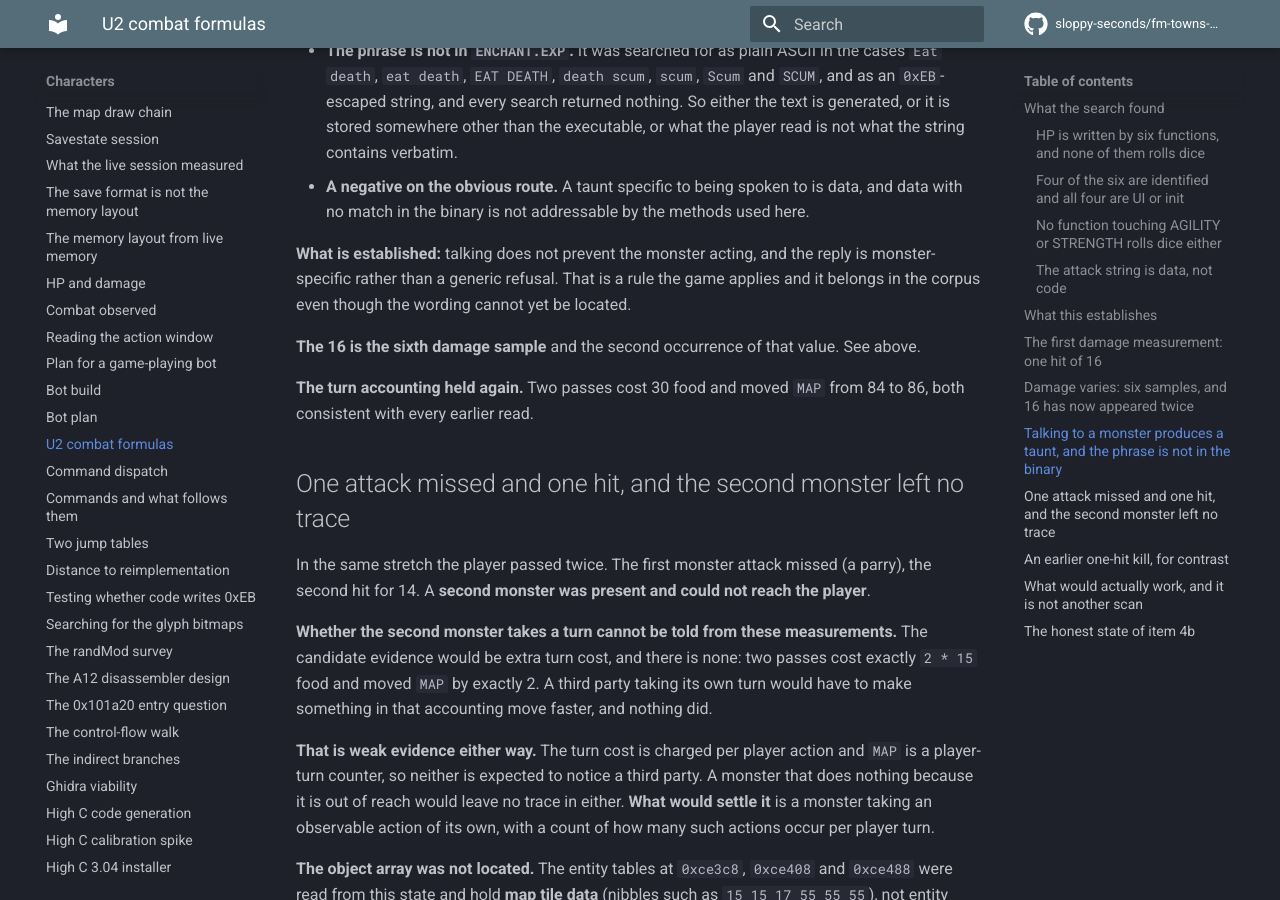
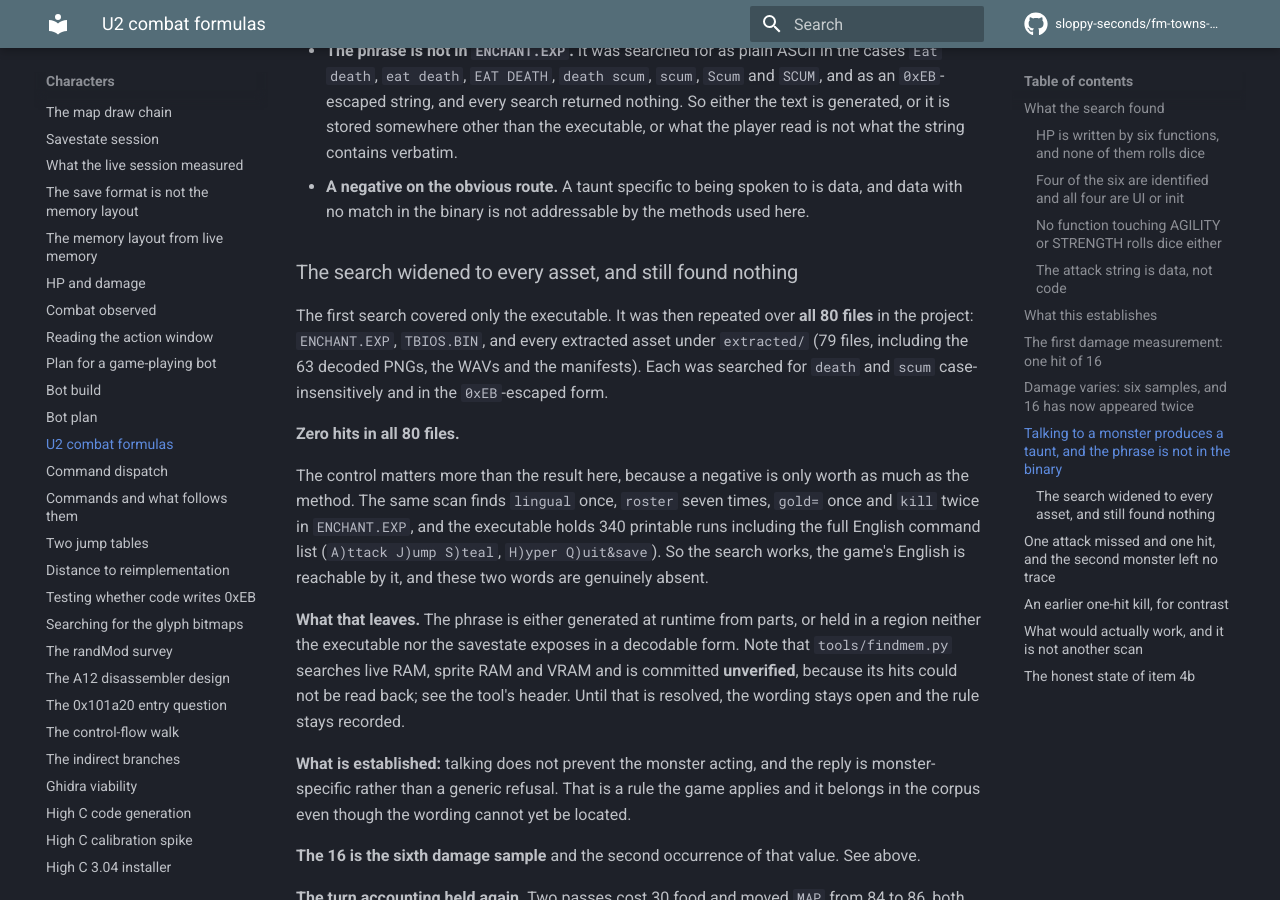
Before and after one commit to sloppy-seconds/fm-towns-ultima, an MkDocs documentation site: the page built from docs/combat-formulas.md, in a window 1280 px wide and 900 px high, scrolled down 4066 px. Built offline with MkDocs 1.6.1 and Material for MkDocs 9.7.7, drawn with Linux system fonts in a browser that asks for light colours; comment, search, counter and statistics services are not loaded.

Commit message:
The taunt is absent from all 80 files, with a control that proves the search works
The first search covered only ENCHANT.EXP. Repeated over every file in the project: the two
binaries and all 79 extracted assets, searched for "death" and "scum" case-insensitively and in
the 0xEB-escaped form. Zero hits.

The control matters more than the result. The same scan finds "lingual" once, "roster" seven
times, "gold=" once and "kill" twice in ENCHANT.EXP, and the executable holds 340 printable runs
including the whole English command list. So the method works, the game's English is reachable by
it, and these two words are genuinely absent.

That leaves three possibilities, all recorded rather than resolved: the phrase is generated at
runtime from parts, or it lives in a region neither the executable nor the savestate exposes
decodably, or the read text was not verbatim.

findmem.py searches live RAM, sprite RAM and VRAM but is committed unverified because its hits
could not be read back, so it does not close this. The rule stands even though the wording does
not: talking does not stop the monster acting, and the reply is monster-specific rather than a
generic refusal.

```diff
--- a/docs/combat-formulas.md
+++ b/docs/combat-formulas.md
@@ -148,6 +148,27 @@ and attacked for **16**, taking HP from 122 to 106.
 - **A negative on the obvious route.** A taunt specific to being spoken to is data, and data with
   no match in the binary is not addressable by the methods used here.
 
+### The search widened to every asset, and still found nothing
+
+The first search covered only the executable. It was then repeated over **all 80 files** in the
+project: `ENCHANT.EXP`, `TBIOS.BIN`, and every extracted asset under `extracted/` (79 files,
+including the 63 decoded PNGs, the WAVs and the manifests). Each was searched for `death` and
+`scum` case-insensitively and in the `0xEB`-escaped form.
+
+**Zero hits in all 80 files.**
+
+The control matters more than the result here, because a negative is only worth as much as the
+method. The same scan finds `lingual` once, `roster` seven times, `gold=` once and `kill` twice in
+`ENCHANT.EXP`, and the executable holds 340 printable runs including the full English command list
+(`A)ttack  J)ump   S)teal`, `H)yper   Q)uit&save`). So the search works, the game's English is
+reachable by it, and these two words are genuinely absent.
+
+**What that leaves.** The phrase is either generated at runtime from parts, or held in a region
+neither the executable nor the savestate exposes in a decodable form. Note that `tools/findmem.py`
+searches live RAM, sprite RAM and VRAM and is committed **unverified**, because its hits could not
+be read back; see the tool's header. Until that is resolved, the wording stays open and the rule
+stays recorded.
+
 **What is established:** talking does not prevent the monster acting, and the reply is
 monster-specific rather than a generic refusal. That is a rule the game applies and it belongs in
 the corpus even though the wording cannot yet be located.
```
